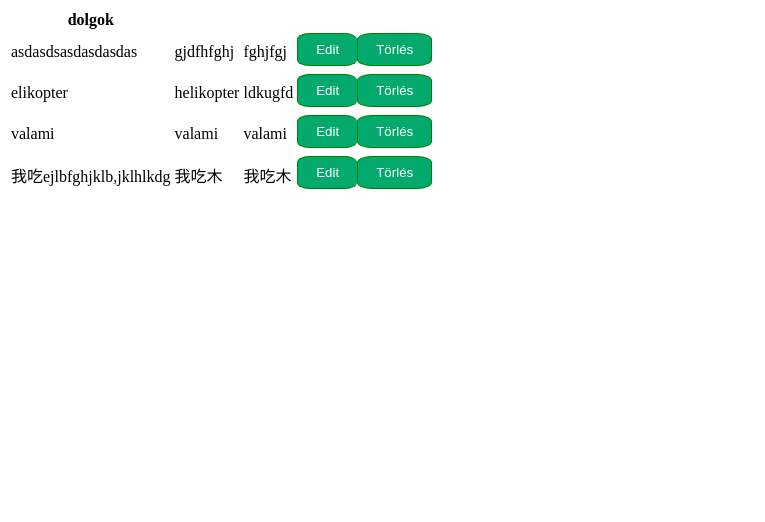
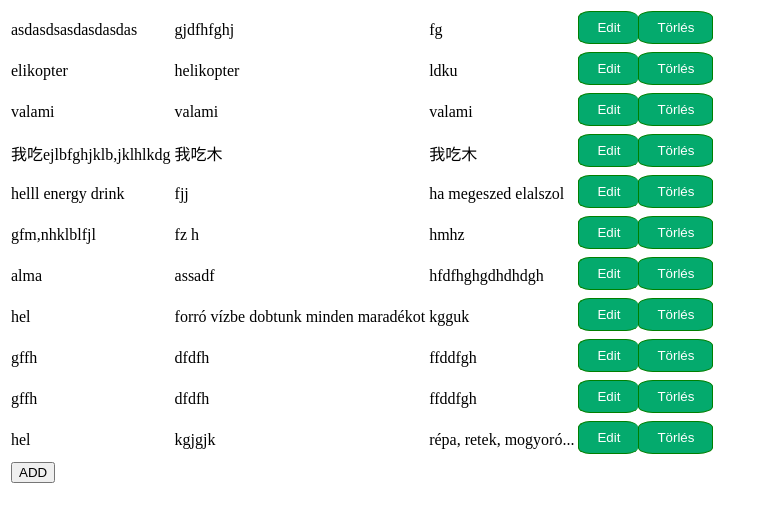
Before and after one commit to Bernat00/flaskProject_v2, a Flask app: page /edit in a window 1280 px wide. Shown: the top 522 px of the page, without its empty margins (0-765 px from the left). Run offline with Flask 3, Linux system fonts and the light colour scheme.

Commit message:
most má csak egy try van asszem

```diff
--- a/app.py
+++ b/app.py
@@ -1,4 +1,4 @@
-from flask import Flask, render_template, request, url_for
+from flask import Flask, render_template, request, url_for, redirect
 import foods
 
 app = Flask(__name__)
@@ -25,46 +25,55 @@ def uj_etel():
 
 
 @app.route('/edit', methods={'GET', 'POST'})
-def edit_etel():
-    etelek = foods.edit(foods_path)
+def edit_etel(is_add=False, is_edit=False, etelek=None):
+    if etelek is None:
+        etelek = foods.load(foods_path)
+
+    for etel in etelek:
+        etel['is_edit'] = False
 
     if request.method == "POST":
-        data = ['no']
-        for key in request.form:
-            if key == 'edit.change':
-                for etel in etelek:
-                    if etel['id'] == int(request.form["edit.change"]):
-                        etel['is_edit'] = True
+        try:
+            for etel in etelek:
+                if etel['id'] == int(request.form["edit.change"]):        #ez még mindig nem túl jó
+                    etel['is_edit'] = True
 
-        for a in request.form:
-            if a == 'edit.del':
-                for etel in etelek:
-                    if etel['id'] == int(request.form["edit.del"]):
-                        foods.delete(foods_path, etel['nev'])
+        except:...
+        try:
+            edit_change()
+            return redirect(url_for('edit_etel'))
+        except:...
+    # return render_template(url_for(etel_add))
 
-        for b in request.form:
-            if b.startswith('save.'):
-                if b == 'save.id':
-                    data = ['yes', request.form[b]]
-                if b == 'save.name':
-                    data.append(request.form[b])
-                if b == 'save.leiras':
-                    data.append(request.form[b])
-                if b == 'save.allergen':
-                    data.append(request.form[b])
-
-        if data[0] == 'yes':
-            del data[0]
-            food_id = data.pop(0)
-            foods.change(foods_path, food_id, data)
+    return render_template('edit.html', etelek=etelek, is_add=is_add, is_edit=is_edit)
 
 
-            # ez epikk
-    #  for key in request.form:
-    #      if key.startswith('edit.'):
-    #          request_id = request.form[key]
+def edit_change():
+    save_id = request.form['id']
+    name = request.form['name']
+    leiras = request.form['leiras']
+    allergen = request.form['allergen']
+    data = [name, leiras, allergen]
 
-    return render_template('edit.html', etelek=etelek)
+    foods.change(foods_path, save_id, data)
+
+
+@app.route('/edit/add', methods={'GET', 'POST'})
+def etel_add():
+    if request.method == "POST":
+        nev = request.form["name"]
+        leiras = request.form["leiras"]
+        allergen = request.form["allergen"]
+        data = {'name':nev,
+                  'leiras': leiras,
+                  'allergen': allergen}
+        if foods.error_handling(data) is None:
+            foods.add(foods_path, data)
+        return edit_etel(error=foods.error_handling(data)) #kéne ilyen több helyre is és az alert
+    return edit_etel(True)
+
+
+# @app.route(f'edit/{változó}')
 
 
 # password,urlrandomization
--- a/foods.py
+++ b/foods.py
@@ -41,7 +41,7 @@ def add(path, kaja):
         kelid = 0
 
     with open(path, 'a', encoding='UTF-8') as file:
-        kaja = '\n' + kaja[0] + ';' + kaja[1] + ';' + kaja[2] + ';' + str(kelid + 1)
+        kaja = '\n' + kaja[name] + ';' + kaja[leiras] + ';' + kaja[allergen] + ';' + str(kelid + 1)
         file.write(kaja)
 
 
@@ -88,3 +88,12 @@ def change(path, mi_kell, data):
             uj.append(sor)
 
     write(path, uj)
+
+
+def error_handling(data):
+    if data['name'] == '':
+        return 'no_name'
+    if data['allergen'] == '':
+        return 'no_allergen'
+    if data['leiras'] == '':
+        return 'no_leiras'
--- a/templates/edit.html
+++ b/templates/edit.html
@@ -34,12 +34,6 @@
 <body>
 <nav></nav>
 <table>
-    <thead>
-    <tr>
-        <th>dolgok</th>
-    </tr>
-    </thead>
-    <tbody>
     {% for etel in etelek %}
         {% if etel.is_edit == False %}
             <form name="view" method="post">
@@ -47,26 +41,47 @@
                     <td>{{ etel.nev }}</td>
                     <td>{{ etel.leiras }}</td>
                     <td>{{ etel.allergen }}</td>
+                    {% if is_add == False %}
                     <td class="btn-group">
                         <button name="edit.change" type="submit" value="{{ etel.id }}">Edit</button>
                         <button name="edit.del" type="submit" value="{{ etel.id }}">Törlés</button>
                     </td>
-
+                    {% endif %}
                 </tr>
             </form>
         {% else %}
             <form method="post">
                 <tr>
-                    <input name="save.id" hidden="hidden" value="{{ etel.id }}">
-                    <td><input type="text" name="save.name" value="{{ etel.nev }}" required></td>
-                    <td><input type="text" name="save.leiras" value="{{ etel.leiras }}" required></td>
-                    <td><input type="text" name="save.allergen" value="{{ etel.allergen }}" required></td>
-                    <td><button name="save_b" type="submit">Mentés</button></td>
+                    <input name="id" hidden="hidden" value="{{ etel.id }}">
+                    <td><input type="text" name="name" value="{{ etel.nev }}" required></td>
+                    <td><input type="text" name="leiras" value="{{ etel.leiras }}" required></td>
+                    <td><input type="text" name="allergen" value="{{ etel.allergen }}" required></td>
+                    <td>
+                        <button name="save_b" type="submit">Mentés</button>
+                    </td>
                 </tr>
             </form>
         {% endif %}
     {% endfor %}
-    </tbody>
+    {% if is_add == False %}
+        <form>
+            <tr>
+                <td>
+                    <button type="button" onclick="location.href='/edit/add'">ADD</button>
+                </td>
+            </tr>
+        </form>
+    {% else %}
+        <form method="post">
+            <tr><td colspan="4"><label for="add">Új étel:</label></td></tr>
+            <tr id="add">
+                <td><input type="text" id="name" name="name" required></td>
+                <td><input type="text" id="discription" name="leiras" required></td>
+                <td><input type="text" id="allergen" name="allergen" required></td>
+                <td><button type="submit">Feltöltés</button></td>
+            </tr>
+        </form>
+    {% endif %}
 </table>
 </body>
 </html>
--- a/templates/foods.csv
+++ b/templates/foods.csv
@@ -1,5 +1,12 @@
 nev;leiras;allergenek
-asdasdsasdasdasdas;gjdfhfghj;fghjfgj;1
-elikopter;helikopter;ldkugfd;2
+asdasdsasdasdasdas;gjdfhfghj;fg;1
+elikopter;helikopter;ldku;2
 valami;valami;valami;3
 我吃ejlbfghjklb,jklhlkdg;我吃木;我吃木;4
+helll energy drink;fjj;ha megeszed elalszol;5
+gfm,nhklblfjl;fz h;hmhz;6
+alma;assadf;hfdfhghgdhdhdgh;7
+hel;forró vízbe dobtunk minden maradékot;kgguk;8
+gffh;dfdfh;ffddfgh;9
+gffh;dfdfh;ffddfgh;10
+hel;kgjgjk;répa, retek, mogyoró...;11
```
Also changed, not shown: aaaaaaaa.py (added, +28 -0 lines).
